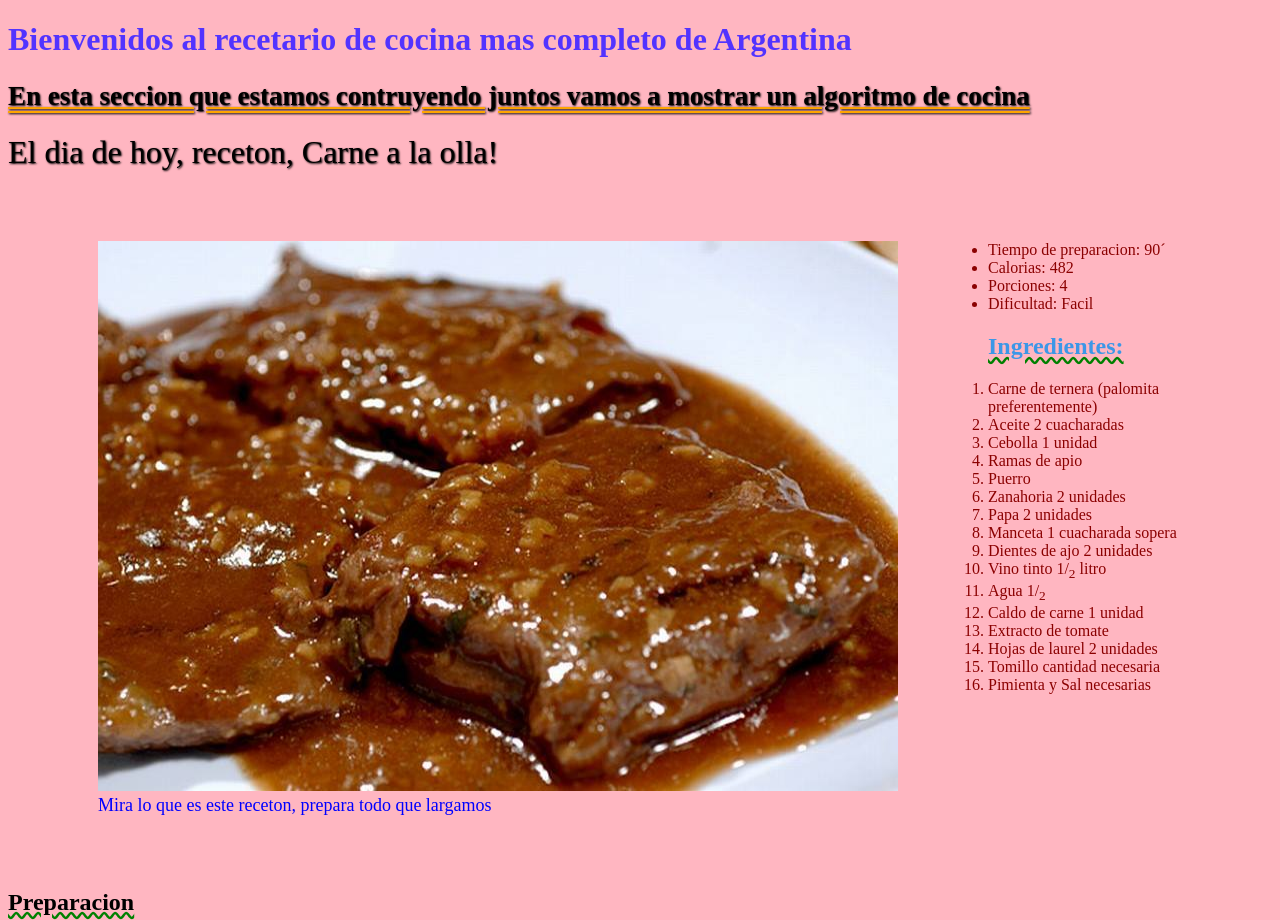
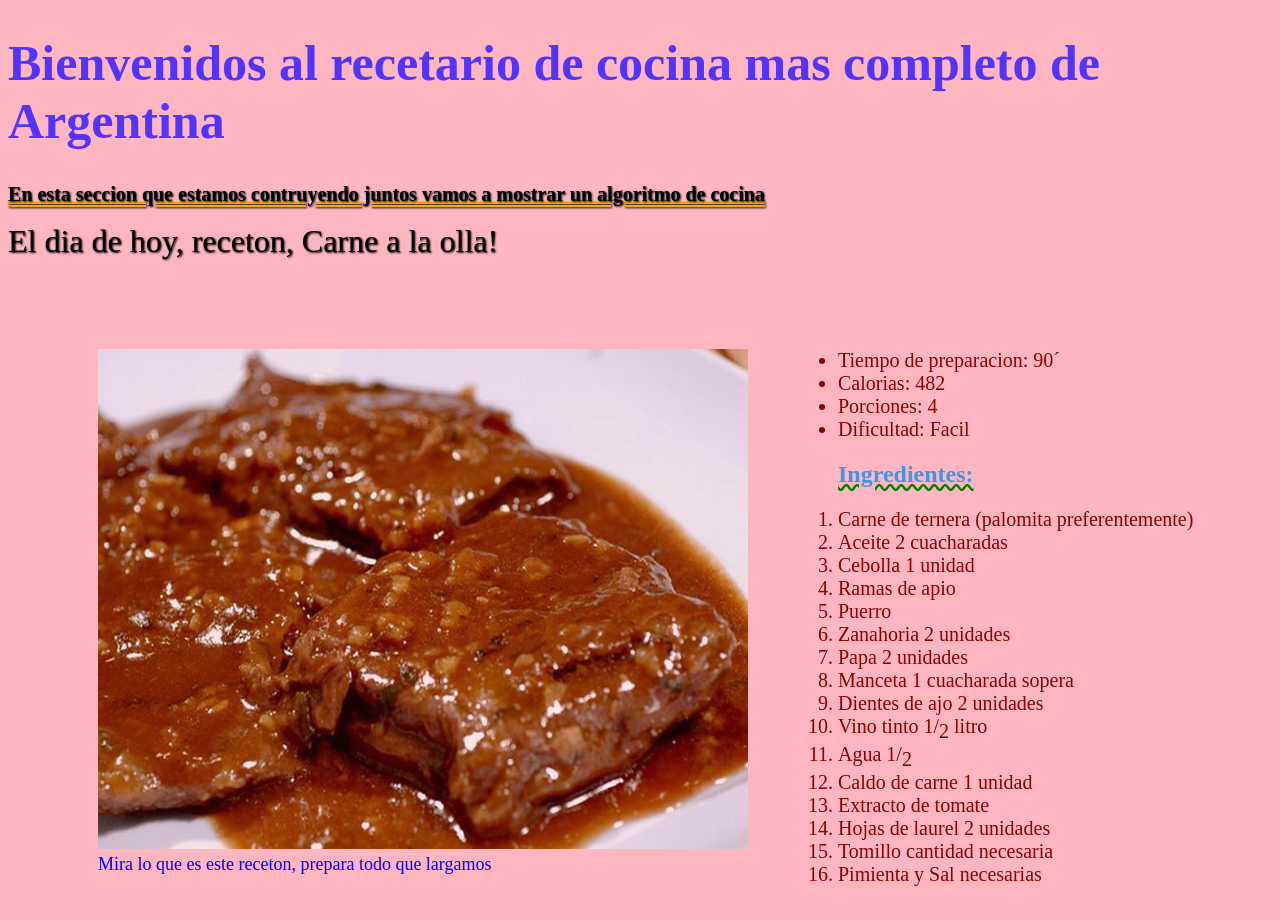
Before and after one commit to AgustinNeira/Potrero-Digital, a plain HTML site: page Index.html in a window 1280 px wide. Shown: the top 920 px of the page. Drawn offline with Linux system fonts and the light colour scheme.

Commit message:
Modificacion practico N2
Se le agrego decoraciones de texto, fuente, tamaño de imagen, subrayar titulos y se alinearon algunos textos.

```diff
--- a/Index.html
+++ b/Index.html
@@ -7,12 +7,12 @@
     <link rel="stylesheet" href="mamposteria.css"/>
   </head>
   <body>
-    <p><h1 style="color:#5233FF">Bienvenidos al recetario de cocina mas completo de <b>Argentina</b></h1></p>
+    <p><h1 style="color:#5233FF", id="titulo">Bienvenidos al recetario de cocina mas completo de Argentina</h1></p>
     <sub id=prueba2><h2>En esta seccion que estamos contruyendo juntos vamos a mostrar un algoritmo de cocina</h2></sub>
     <sub id=olla>El dia de hoy, receton, Carne a la olla!</sub>
   <br><br><br><br>
     <figure>
-          <img src="imagenes/foto2carne.jpg"/ width="800px"; height="550px">
+          <img src="imagenes/foto2carne.jpg"/ >
           <figcaption>Mira lo que es este receton, prepara todo que largamos</figcaption>
     </figure>
     <nav>
@@ -49,7 +49,7 @@
           </ol>
         </colgroup>
     	</nav>
-      <br><br><br><br><br><br><br><br><br>
+      <br><br>
       <sub><h1 id=prueba1>Preparacion</h1></sub>
       <sub>Tiempo de preparacion:<mark>20 minutos</mark></sub>
       <p id=receta>Desgrasá bien la carne y en una cacerola con aceite caliente, dorala por todos sus lados (5 minutos por lado aprox.).
--- a/mamposteria.css
+++ b/mamposteria.css
@@ -1,5 +1,8 @@
 body{
     background-color: lightpink;
+}
+#titulo{
+  font-size: 50px;
 }
 
 figure{
@@ -7,15 +10,21 @@ figure{
   padding-right: 50px;
   float: left;
 
-
-
 }
 figcaption{
   color: blue; font-size: large
 
 }
+img {
+ width: 650px;
+ height: 500px;
+ filter: opacity(0.9) drop-shadow(0 0 0 red)
+}
+
+
 #prepa{
   color: darkred;
+  text-align: justify;
 }
 #ingre{
   color: darkred;
@@ -36,3 +45,6 @@ figcaption{
 #olla{
   font-size: xx-large; text-shadow: 1px 1px 2px black
 }
+* {
+  font-size: 20px
+}
```
